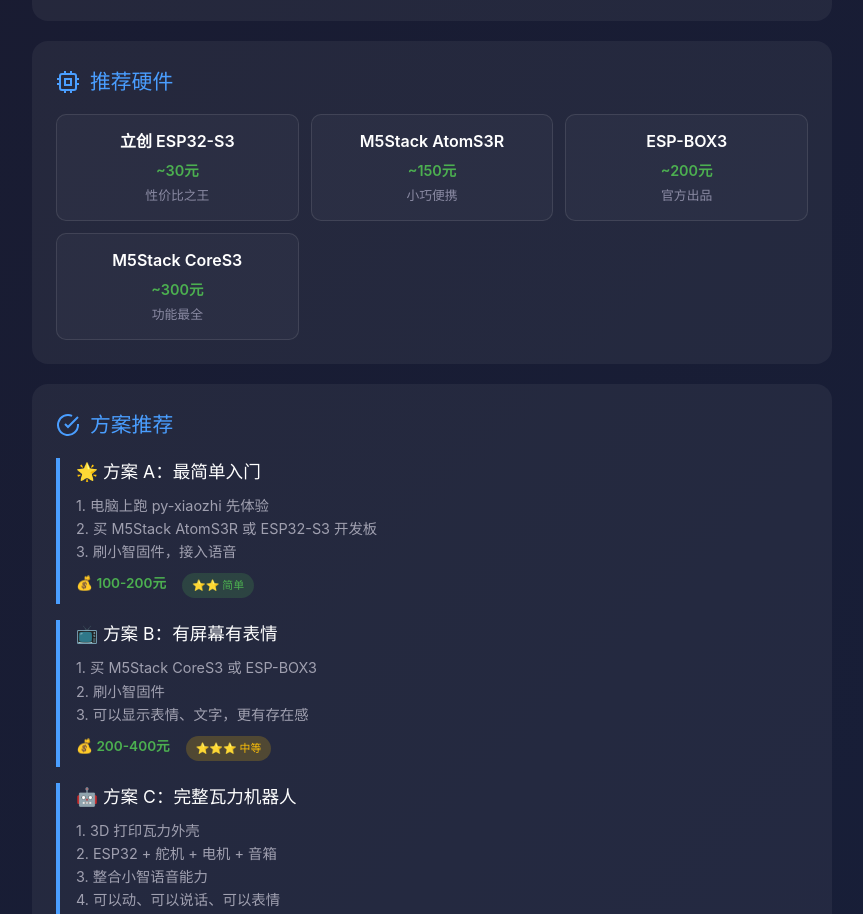
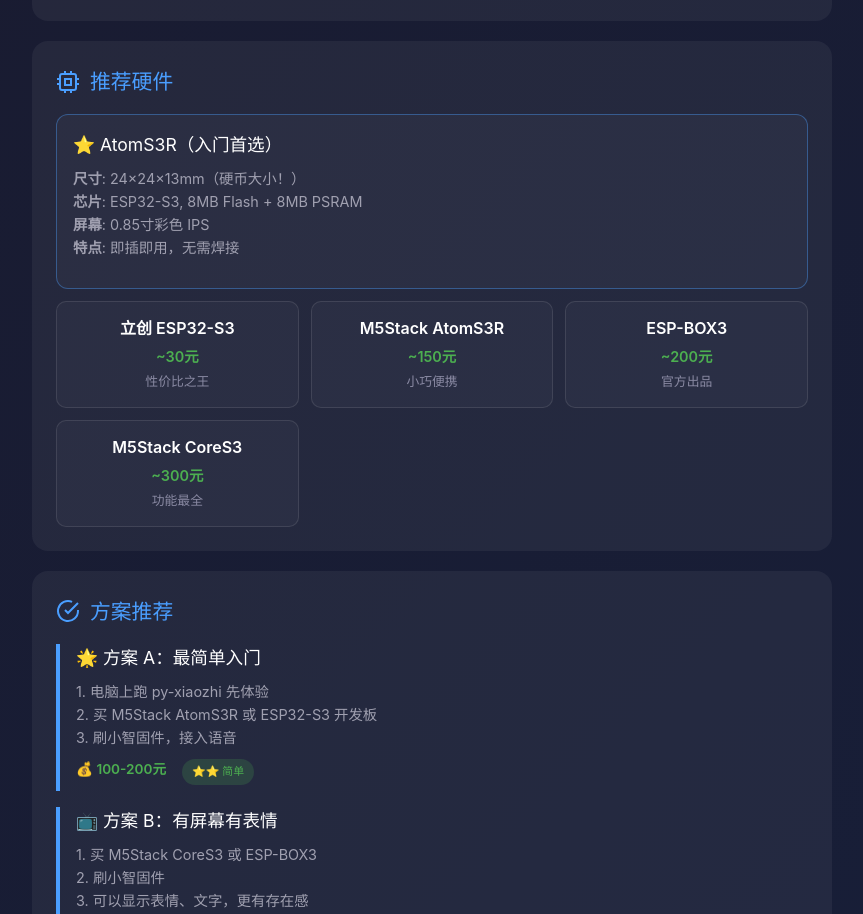
Before and after one commit to 1512849763L/xiaoqi-memory, a plain HTML site: page web-report/index.html in a window 1280 px wide. Shown: the part 988-1902 px from the top of the page, without its empty margins (208-1071 px from the left). Drawn offline with Linux system fonts and the light colour scheme.

Commit message:
📊 完善硬件规格信息

```diff
--- a/web-report/index.html
+++ b/web-report/index.html
@@ -370,6 +370,16 @@
                 推荐硬件
             </div>
 
+            <div class="card" style="border: 1px solid rgba(74, 158, 255, 0.4);">
+                <div class="card-title">⭐ AtomS3R（入门首选）</div>
+                <div class="card-desc">
+                    <strong>尺寸</strong>: 24×24×13mm（硬币大小！）<br>
+                    <strong>芯片</strong>: ESP32-S3, 8MB Flash + 8MB PSRAM<br>
+                    <strong>屏幕</strong>: 0.85寸彩色 IPS<br>
+                    <strong>特点</strong>: 即插即用，无需焊接
+                </div>
+            </div>
+
             <div class="hardware-grid">
                 <div class="hardware-item">
                     <div class="name">立创 ESP32-S3</div>
```
Also changed, not shown: 1 other file.
